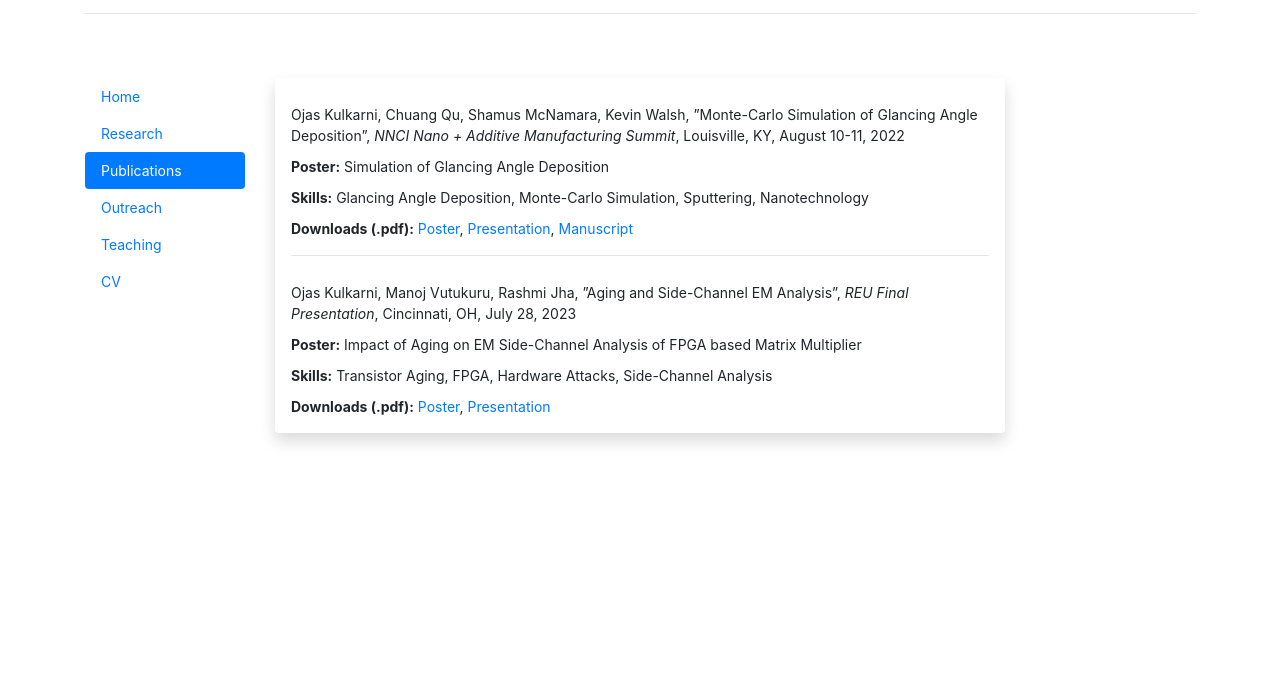
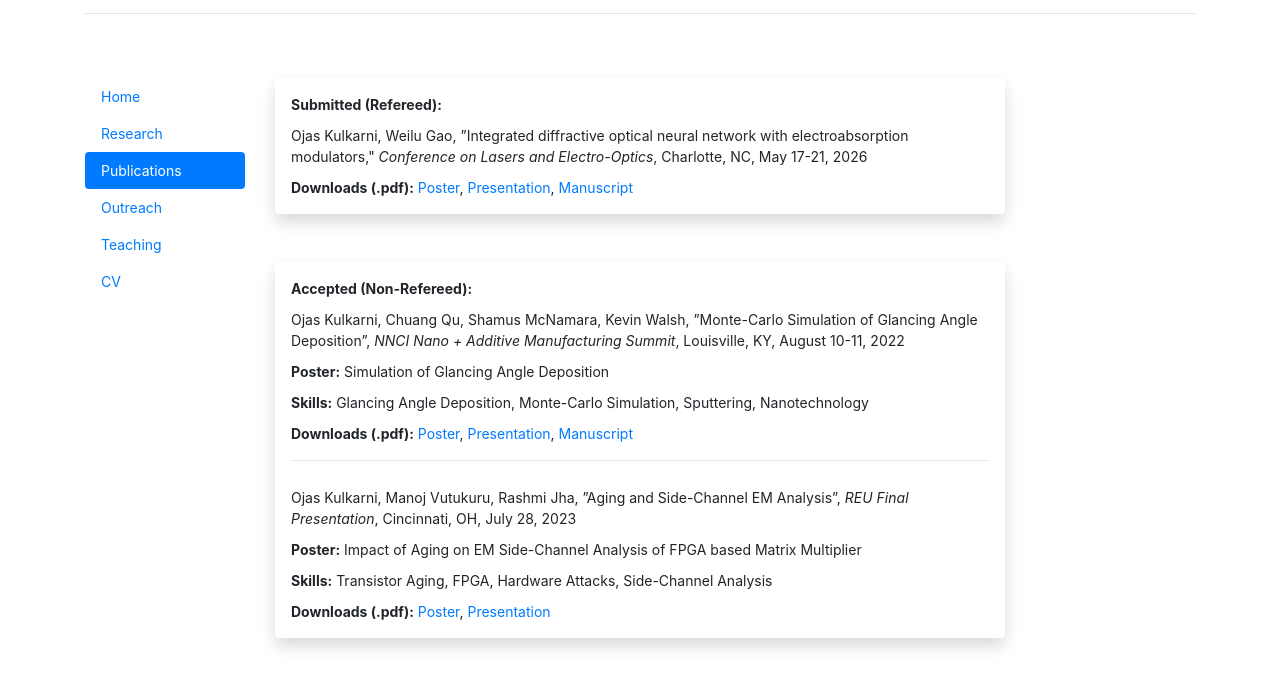
Before and after one commit to ojaskul/ojaskul.github.io, a plain HTML site: page pubs.html in a window 1280 px wide. Shown: the part 89-776 px from the top of the page. Drawn offline with nearby package versions, Linux system fonts and the light colour scheme.

Commit message:
Updated page.

```diff
--- a/pubs.html
+++ b/pubs.html
@@ -40,6 +40,27 @@
 
         <div class="col-md-8">
           <main class="shadow p-3 mb-5 bg-white rounded" style="padding:10px">
+            <strong>Submitted (Refereed):</strong>
+            <div id="infolist">
+              <ul>
+                <li>
+                  Ojas Kulkarni, Weilu Gao, ”Integrated diffractive optical neural network with
+                  electroabsorption modulators," <em>Conference on Lasers and Electro-Optics</em>, Charlotte, NC, May 17-21, 2026
+                </li>
+                <!-- <li>
+                  <strong>Poster:</strong> Simulation of Glancing Angle Deposition
+                </li> -->
+                <li>
+                  <strong>Downloads (.pdf):</strong> <a href="assets/OjasKulkarniREU2022Poster.pdf" download>Poster</a>, <a href="assets/OjasKulkarniREU2022Presentation.pdf" download>Presentation</a>, <a href="assets/OjasKulkarniWrittenReport.pdf" download>Manuscript</a>
+                </li>
+              </ul>
+              <!-- <hr> -->
+            </div>
+
+          </main>
+
+          <main class="shadow p-3 mb-5 bg-white rounded" style="padding:10px">
+            <strong>Accepted (Non-Refereed):</strong>
             <div id="infolist">
               <ul>
                 <li>
```
Also changed, not shown: index.html (+6 -8 lines), teaching.html (+9 -0 lines).
